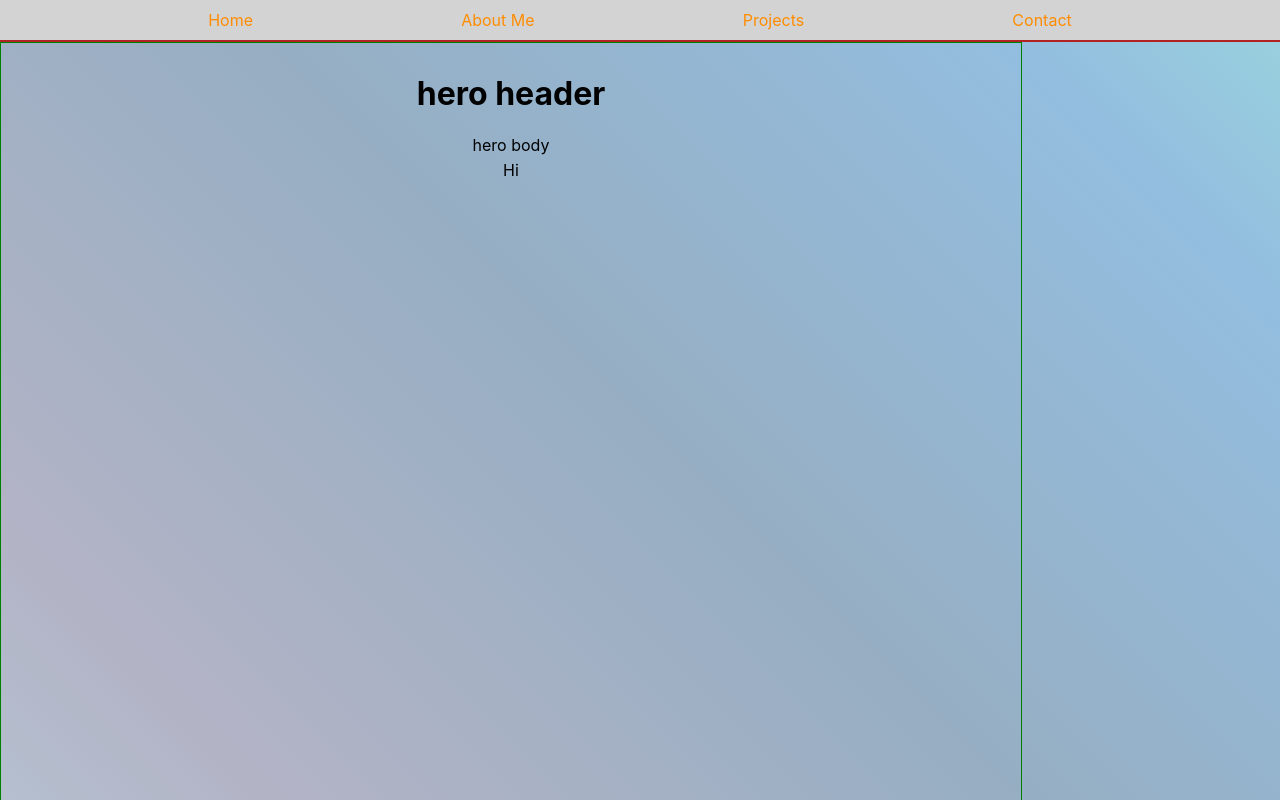
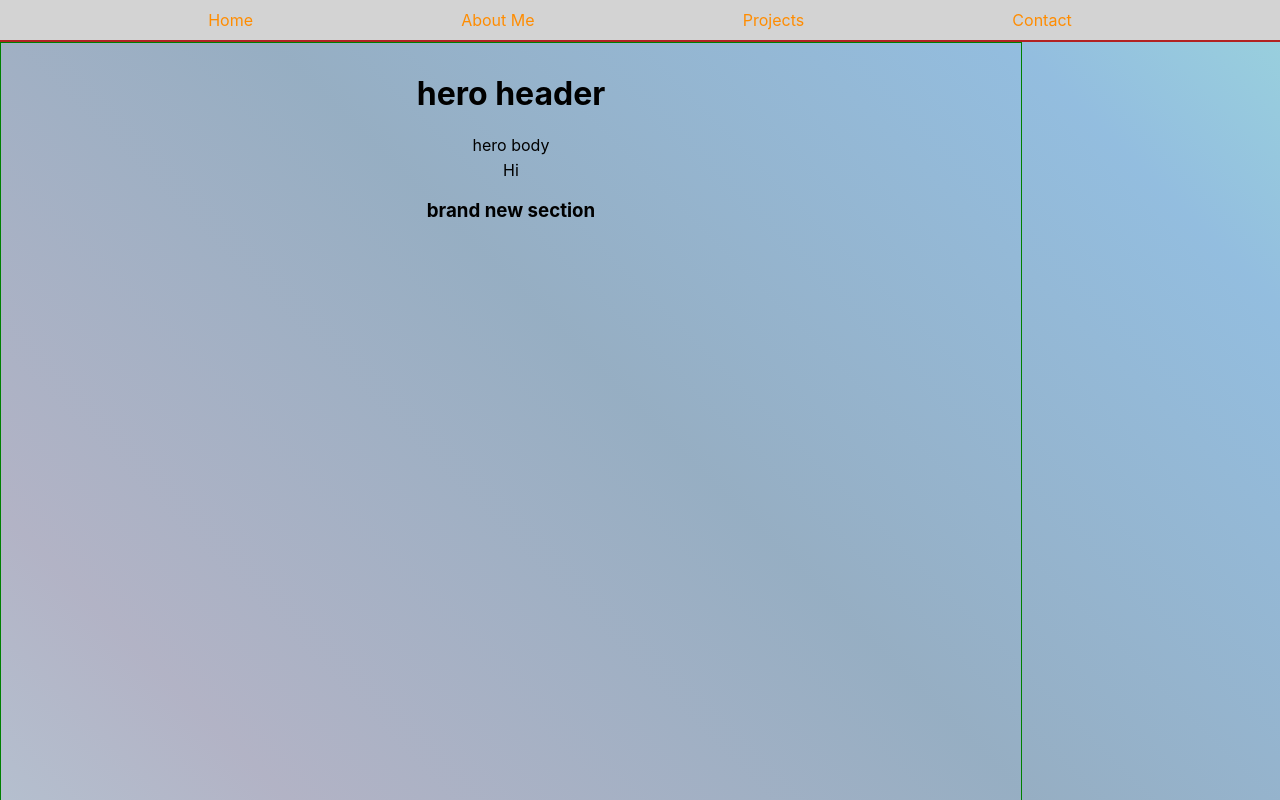
Before and after one commit to gecitgit/portfolio23, a React (Create React App) app: page / in a window 1280 px wide. Shown: the top 800 px of the page. Built offline with nearby package versions, Linux system fonts and the light colour scheme.

Commit message:
testing response time

```diff
--- a/src/components/Hero.js
+++ b/src/components/Hero.js
@@ -6,6 +6,7 @@ function Hero(){
             <h1>hero header</h1>
             <p>hero body</p>
             <section>Hi</section>
+            <h3>brand new section</h3>
         </div>
     )
 }
```
